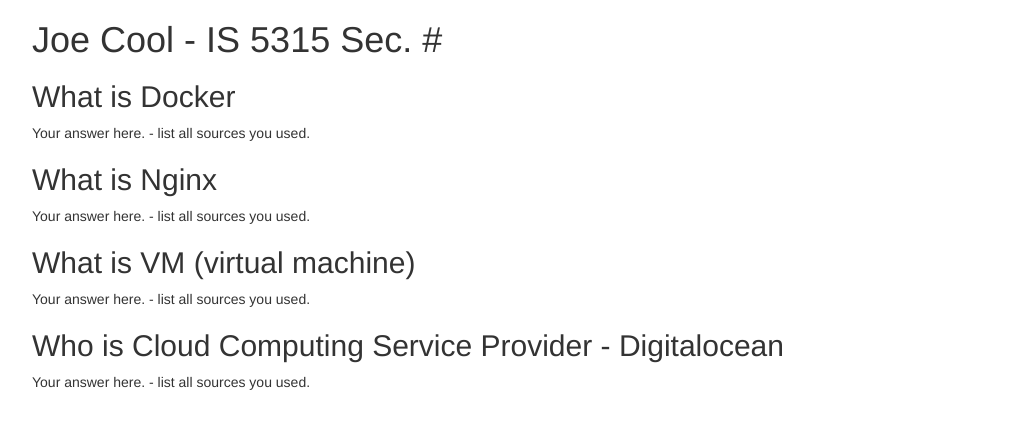
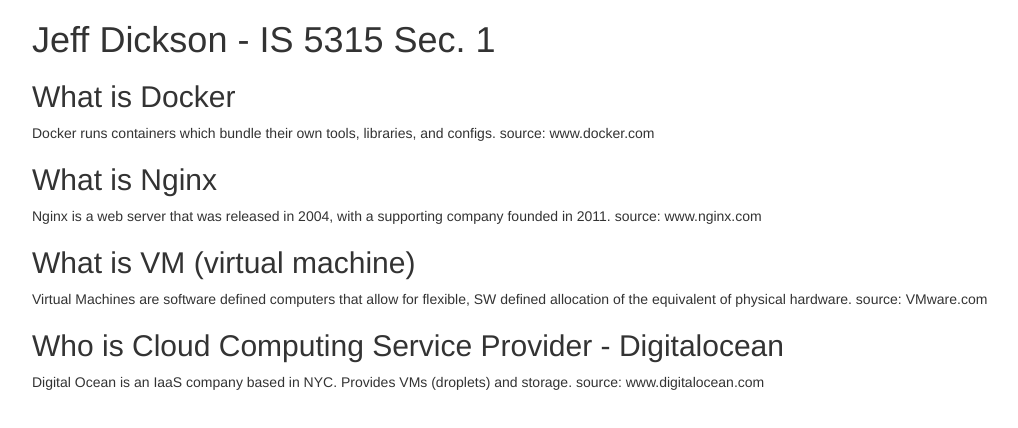
Before and after one commit to JD206/5315, a plain HTML site: page index.html in a window 1280 px wide. Shown: the whole page, without its empty margins (38-1056 px from the left). Drawn offline with nearby package versions, Linux system fonts and the light colour scheme.

Commit message:
hw files

```diff
--- a/index.html
+++ b/index.html
@@ -5,15 +5,15 @@
   </head>
   <body>
     <div class="container">
-      <h1>Joe Cool - IS 5315 Sec. #</h1>
+      <h1>Jeff Dickson - IS 5315 Sec. 1</h1>
       <h2>What is Docker</h2>
-      <p>Your answer here. - list all sources you used.</p>
+      <p>Docker runs containers which bundle their own tools, libraries, and configs. source:  www.docker.com</p>
       <h2>What is Nginx</h2>
-      <p>Your answer here. - list all sources you used.</p>
+      <p>Nginx is a web server that was released in 2004, with a supporting company founded in 2011. source: www.nginx.com</p>
       <h2>What is VM (virtual machine)</h2>
-      <p>Your answer here. - list all sources you used.</p>
+      <p>Virtual Machines are software defined computers that allow for flexible, SW defined allocation of the equivalent of physical hardware. source: VMware.com</p>
       <h2>Who is Cloud Computing Service Provider - Digitalocean</h2>
-      <p>Your answer here. - list all sources you used.</p>
+      <p>Digital Ocean is an IaaS company based in NYC. Provides VMs (droplets) and storage. source: www.digitalocean.com</p>
     </div>
   </body>
 </html>
```
